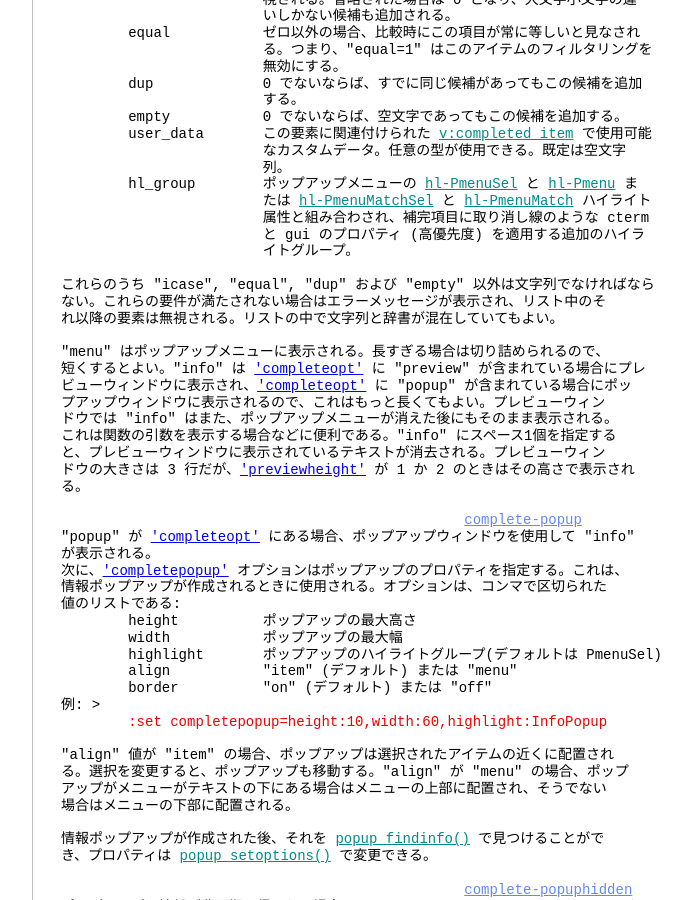
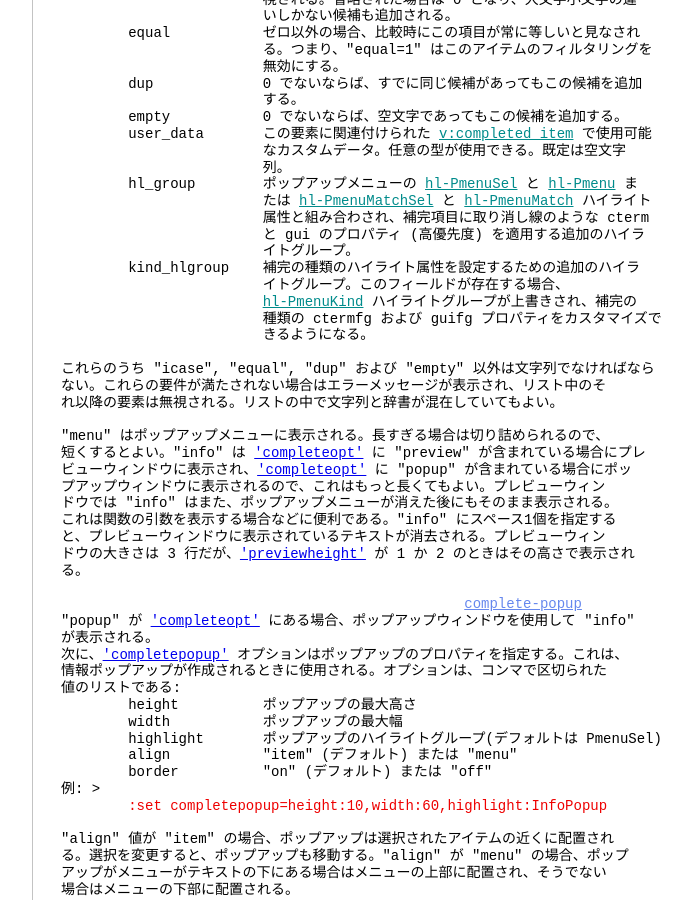
Before and after one commit to vim-jp/vimdoc-ja, a Jekyll site: the page built from insert.html, in a window 1280 px wide and 900 px high, scrolled down 18869 px. Shown: the whole window, without its empty margins (340-1031 px from the left). Built offline with Jekyll 4.4.1, drawn with Linux system fonts in a browser that asks for light colours; nearby versions of some CDN libraries; comment, search, counter and statistics services are not loaded; some of the changed text lies outside the part shown.

Commit message:
Generated by GitHub workflow 10579480989
https://github.com/vim-jp/vimdoc-ja-working/actions/runs/10579480989

```diff
--- a/insert.html
+++ b/insert.html
@@ -3,7 +3,7 @@ layout: vimdoc
 helpname: 'insert'
 ---
 <div id='vimCodeElement'>
-<a class="Constant" href="insert.html" name="insert.txt">insert.txt</a>&nbsp;&nbsp;&nbsp;&nbsp;For&nbsp;<span class="Identifier">Vim バージョン 9.1.</span>&nbsp;&nbsp;Last change: 2024 Jul 28<br>
+<a class="Constant" href="insert.html" name="insert.txt">insert.txt</a>&nbsp;&nbsp;&nbsp;&nbsp;For&nbsp;<span class="Identifier">Vim バージョン 9.1.</span>&nbsp;&nbsp;Last change: 2024 Aug 25<br>
 <br>
 <br>
 &nbsp;&nbsp;&nbsp;&nbsp;&nbsp;&nbsp;&nbsp;&nbsp;&nbsp;&nbsp;&nbsp;&nbsp;&nbsp;&nbsp;&nbsp;&nbsp;<span class="Identifier">VIMリファレンスマニュアル&nbsp;&nbsp;&nbsp;&nbsp;by Bram Moolenaar</span><br>
@@ -1129,6 +1129,11 @@ C++ 用の最初のバージョンが存在する。<br>
 &nbsp;&nbsp;&nbsp;&nbsp;&nbsp;&nbsp;&nbsp;&nbsp;&nbsp;&nbsp;&nbsp;&nbsp;&nbsp;&nbsp;&nbsp;&nbsp;&nbsp;&nbsp;&nbsp;&nbsp;&nbsp;&nbsp;&nbsp;&nbsp;属性と組み合わされ、補完項目に取り消し線のような cterm<br>
 &nbsp;&nbsp;&nbsp;&nbsp;&nbsp;&nbsp;&nbsp;&nbsp;&nbsp;&nbsp;&nbsp;&nbsp;&nbsp;&nbsp;&nbsp;&nbsp;&nbsp;&nbsp;&nbsp;&nbsp;&nbsp;&nbsp;&nbsp;&nbsp;と gui のプロパティ (高優先度) を適用する追加のハイラ<br>
 &nbsp;&nbsp;&nbsp;&nbsp;&nbsp;&nbsp;&nbsp;&nbsp;&nbsp;&nbsp;&nbsp;&nbsp;&nbsp;&nbsp;&nbsp;&nbsp;&nbsp;&nbsp;&nbsp;&nbsp;&nbsp;&nbsp;&nbsp;&nbsp;イトグループ。<br>
+&nbsp;&nbsp;&nbsp;&nbsp;&nbsp;&nbsp;&nbsp;&nbsp;kind_hlgroup&nbsp;&nbsp;&nbsp;&nbsp;補完の種類のハイライト属性を設定するための追加のハイラ<br>
+&nbsp;&nbsp;&nbsp;&nbsp;&nbsp;&nbsp;&nbsp;&nbsp;&nbsp;&nbsp;&nbsp;&nbsp;&nbsp;&nbsp;&nbsp;&nbsp;&nbsp;&nbsp;&nbsp;&nbsp;&nbsp;&nbsp;&nbsp;&nbsp;イトグループ。このフィールドが存在する場合、<br>
+&nbsp;&nbsp;&nbsp;&nbsp;&nbsp;&nbsp;&nbsp;&nbsp;&nbsp;&nbsp;&nbsp;&nbsp;&nbsp;&nbsp;&nbsp;&nbsp;&nbsp;&nbsp;&nbsp;&nbsp;&nbsp;&nbsp;&nbsp;&nbsp;<a class="Identifier" href="syntax.html#hl-PmenuKind">hl-PmenuKind</a>&nbsp;ハイライトグループが上書きされ、補完の<br>
+&nbsp;&nbsp;&nbsp;&nbsp;&nbsp;&nbsp;&nbsp;&nbsp;&nbsp;&nbsp;&nbsp;&nbsp;&nbsp;&nbsp;&nbsp;&nbsp;&nbsp;&nbsp;&nbsp;&nbsp;&nbsp;&nbsp;&nbsp;&nbsp;種類の ctermfg および guifg プロパティをカスタマイズで<br>
+&nbsp;&nbsp;&nbsp;&nbsp;&nbsp;&nbsp;&nbsp;&nbsp;&nbsp;&nbsp;&nbsp;&nbsp;&nbsp;&nbsp;&nbsp;&nbsp;&nbsp;&nbsp;&nbsp;&nbsp;&nbsp;&nbsp;&nbsp;&nbsp;きるようになる。<br>
 <br>
 これらのうち &quot;icase&quot;, &quot;equal&quot;, &quot;dup&quot; および &quot;empty&quot; 以外は文字列でなければなら<br>
 ない。これらの要件が満たされない場合はエラーメッセージが表示され、リスト中のそ<br>
```
